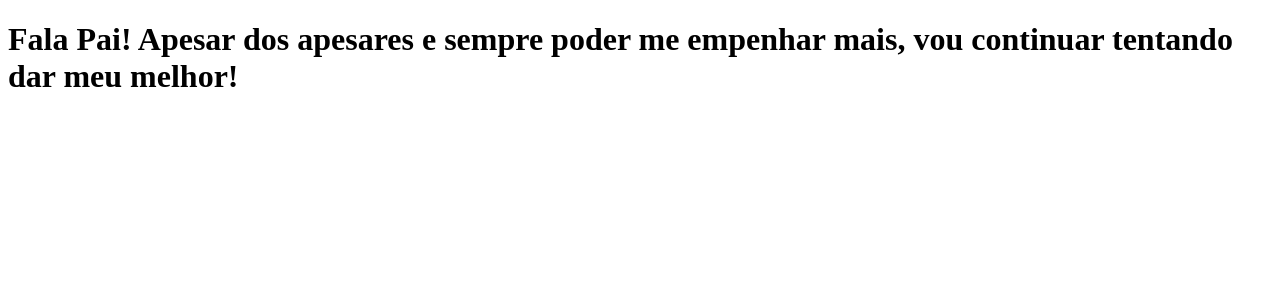
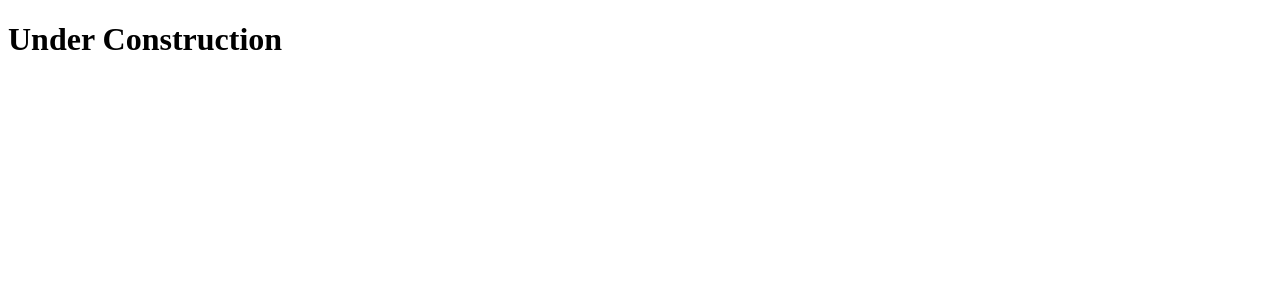
Before and after one commit to vinicius-hayden/clone-tabnews, a Next.js app: page / in a window 1280 px wide. Shown: the top 300 px of the page. Built offline with nearby package versions, Linux system fonts and the light colour scheme.

Commit message:
under construction message

```diff
--- a/pages/index.js
+++ b/pages/index.js
@@ -1,5 +1,5 @@
 function Home() {
-    return <h1> Fala Pai! Apesar dos apesares e sempre poder me empenhar mais, vou continuar tentando dar meu melhor! </h1>
+    return <h1> Under Construction </h1>
 }
 
 export default Home;
```
